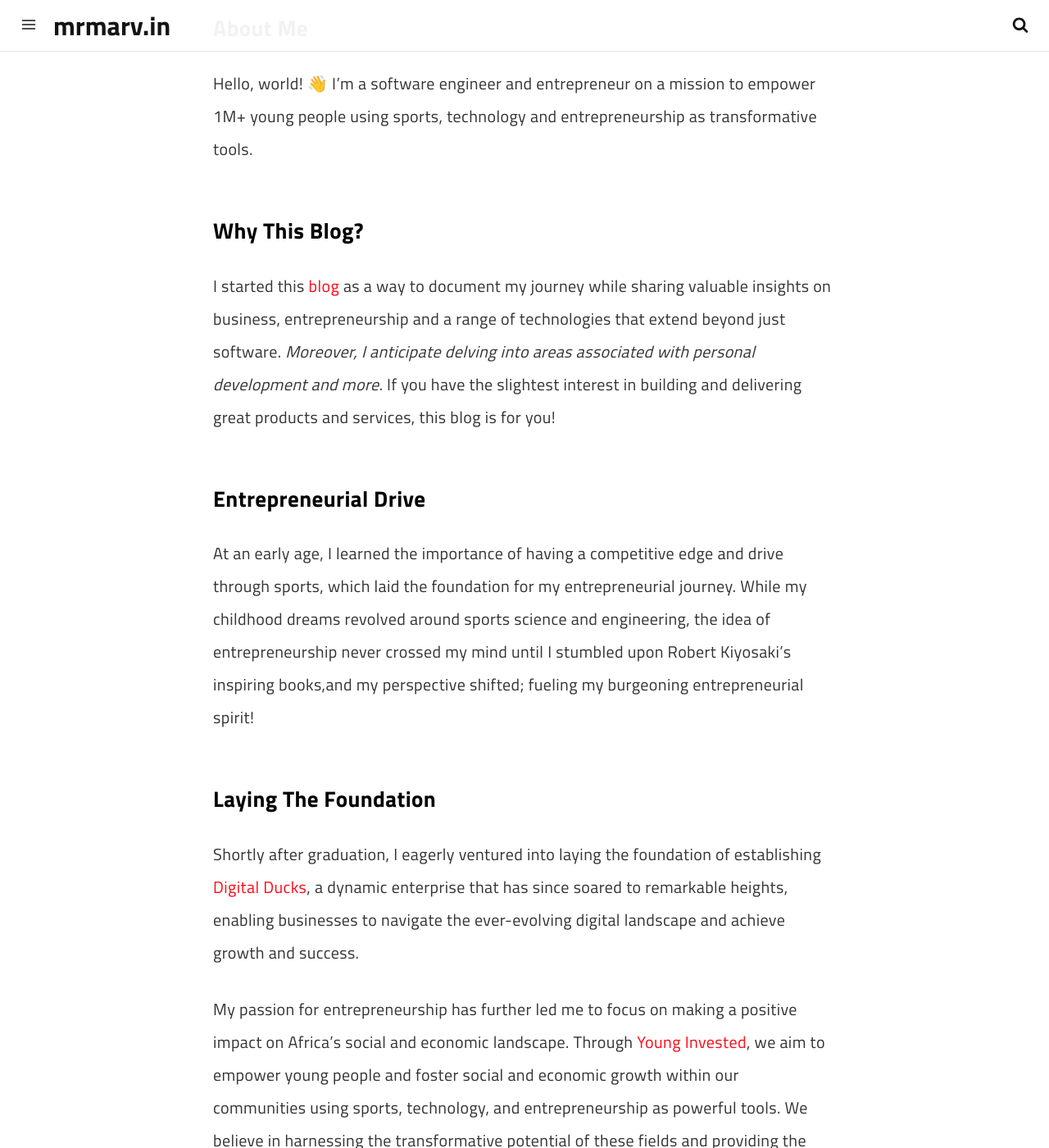
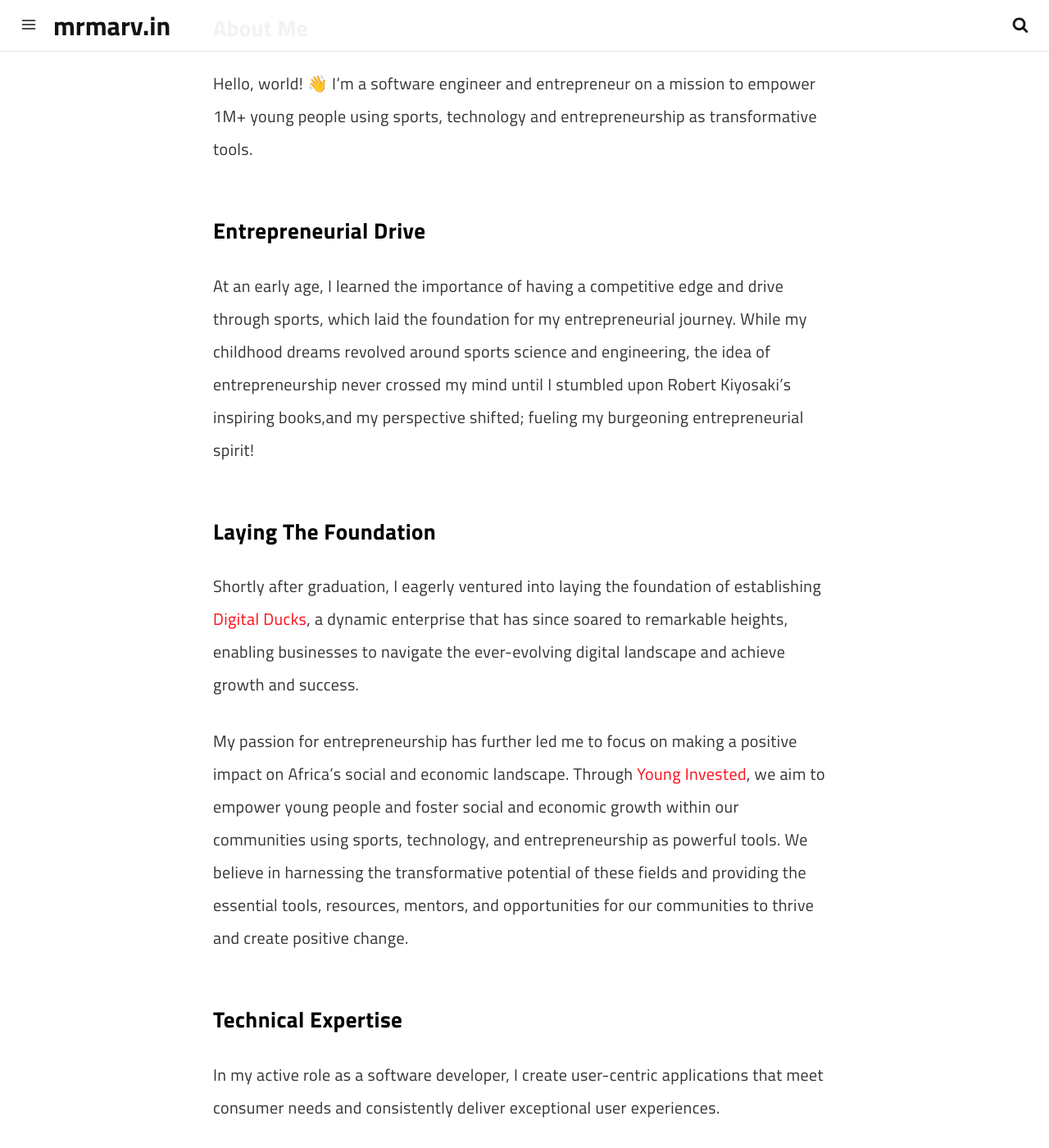
Before and after one commit to marv0/marv0.github.io, a Jekyll site: the page built from pages/about.md, in a window 1280 px wide and 1400 px high, scrolled down 504 px. Shown: the whole window at 82% size. Built offline with Jekyll 4.4.1, drawn with Linux system fonts in a browser that asks for light colours; a script that is not in the unit is left out; some of the changed text lies outside the part shown.

Commit message:
Update about.md

```diff
--- a/pages/about.md
+++ b/pages/about.md
@@ -11,10 +11,6 @@ permalink: /about/
 ### About Me
 
 Hello, world! 👋 I'm a software engineer and entrepreneur on a mission to empower 1M+ young people using sports, technology and entrepreneurship as transformative tools.
-
-### Why This Blog?
-
-I started this [blog](/) as a way to document my journey while sharing valuable insights on business, entrepreneurship and a range of technologies that extend beyond just software. *Moreover, I anticipate delving into areas associated with personal development and more.* If you have the slightest interest in building and delivering great products and services, this blog is for you!
 
 ### Entrepreneurial Drive
 
```
Also changed, not shown: other parts of pages/about.md (+4 -0 lines).
